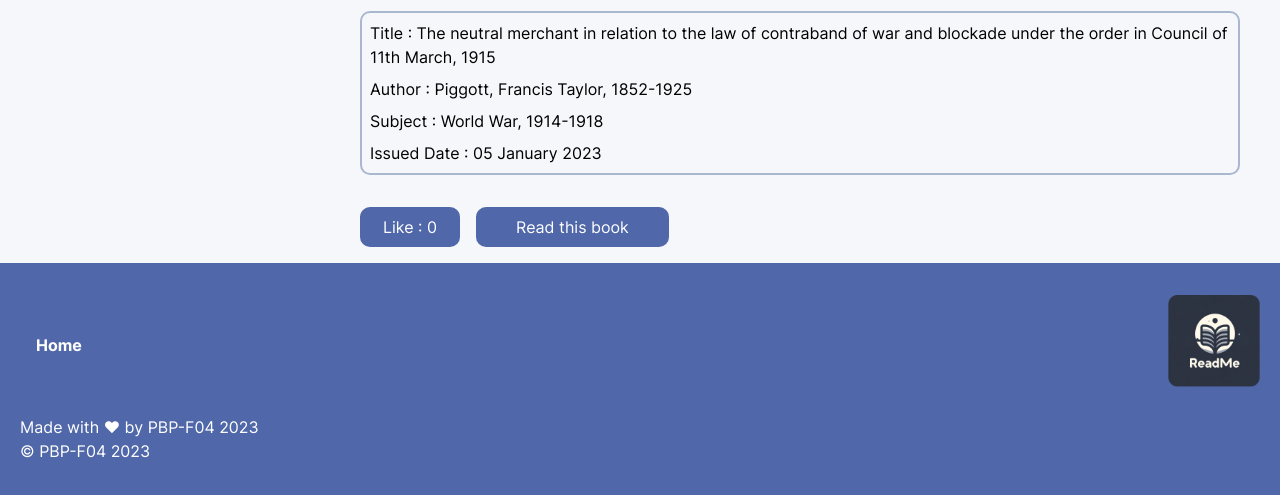
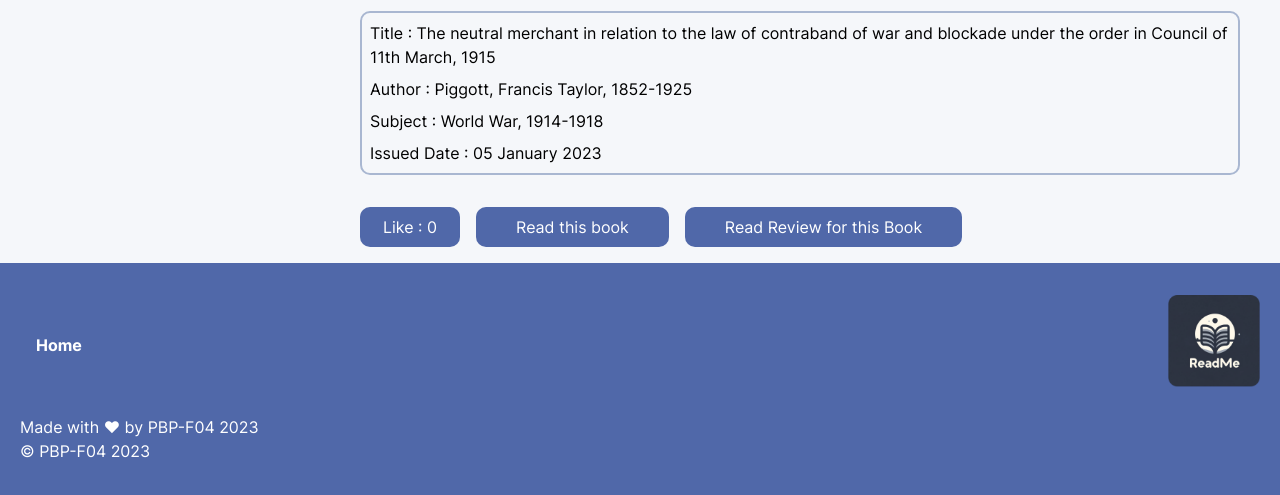
Before and after one commit to PBP-F04/README-app, a Django app: page /books/01e3401e-160c-4eac-af17-acdec615b5ef in a window 1280 px wide. Shown: the part 550-1045 px from the top of the page. Run offline with Django 4.2, Linux system fonts and the light colour scheme; a user stored in the database is signed in; data comes from the database, SQL or seed files in the repository; tables that the repository leaves empty hold one stand-in row (values such as "Sample post"); style sheets or scripts are compiled from the project's sources; some libraries are stand-ins or nearby versions.

Commit message:
add button to reviews

```diff
--- a/KatalogBuku/templates/detail-book.html
+++ b/KatalogBuku/templates/detail-book.html
@@ -50,6 +50,10 @@
                                 id="read-button"
                         >Read this book
                         </button>
+                        <button class="px-10 py-2 rounded-[10px] text-[16px] text-white bg-[#5068A9] hover:bg-[#738AB1] transition-all text-center font-Inter mt-4"
+                                id="review-button"
+                        >Read Review for this Book
+                        </button>
                     </div>
                 </div>
             </div>
@@ -91,7 +95,15 @@
             }
         }
 
+        async function handleReview() {
+            const id = "{{ data.id }}"
+            window.location.href = `{% url 'ReviewBuku:show_page_review_ajax' book_id="insert_id" %}`.replace("insert_id", id);
+        }
+
         const likeButton = document.getElementById('like-button');
         likeButton.addEventListener('click', handleLike);
+
+        const reviewButton = document.getElementById('review-button');
+        reviewButton.addEventListener('click', handleReview);
     </script>
 {% endblock content %}
```
